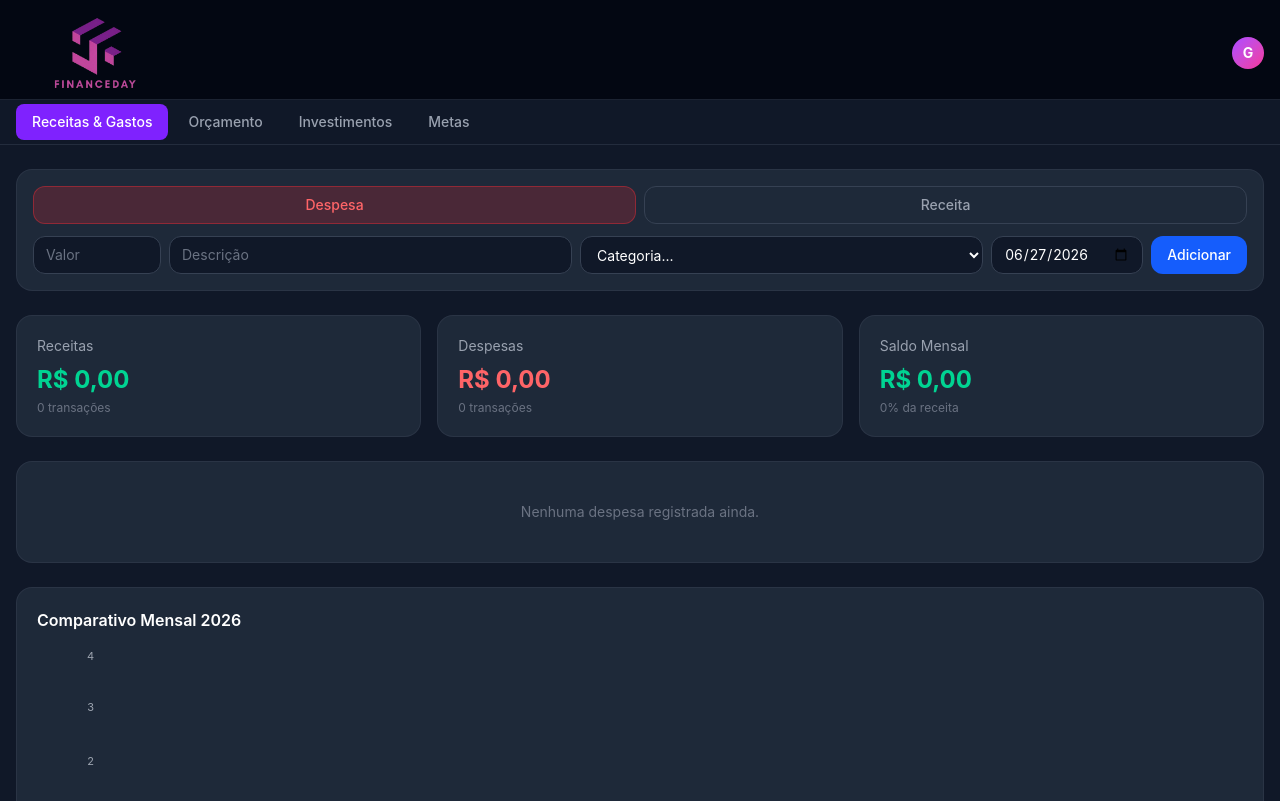
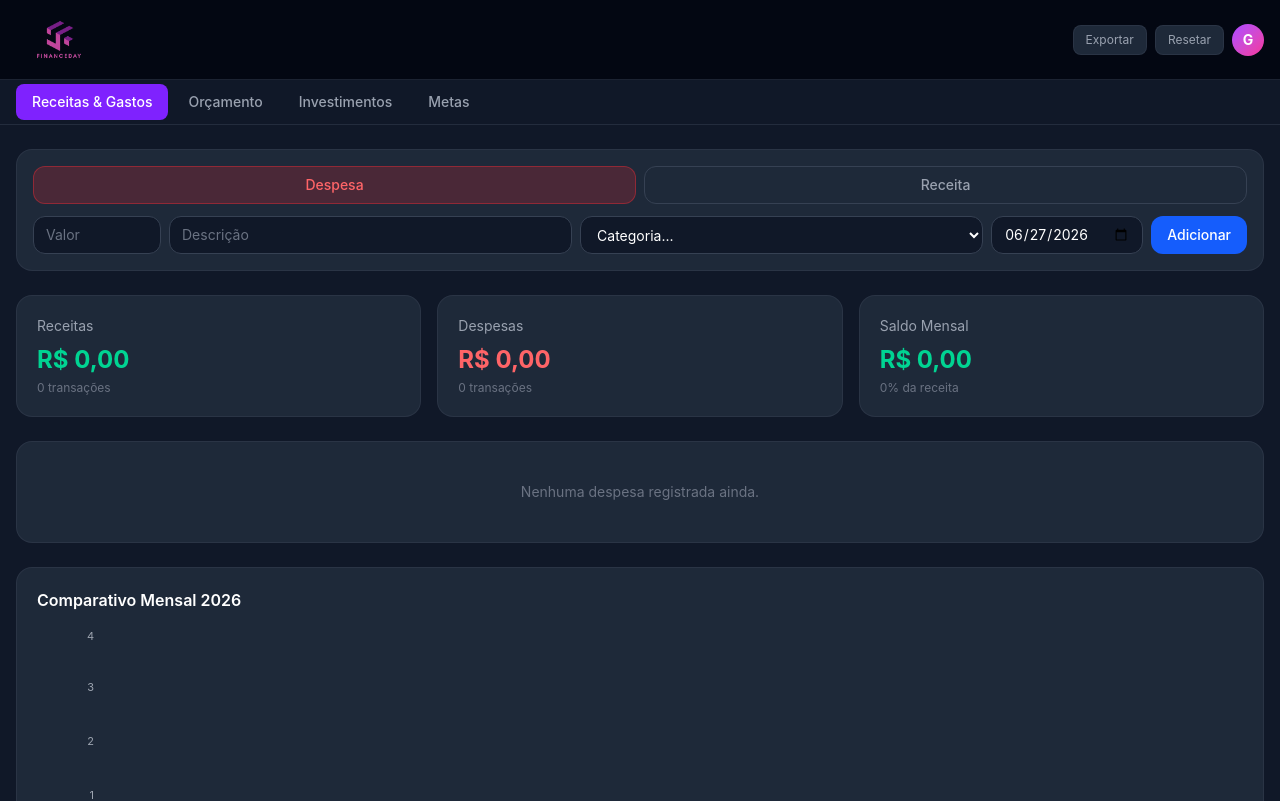
Before and after one commit to gabrielschwanke/finance-day, a React (Vite) app: page / in a window 1280 px wide. Shown: the top 801 px of the page. Built offline with nearby package versions, Linux system fonts and the light colour scheme.

Commit message:
feat: add export and reset to header

```diff
--- a/src/App.jsx
+++ b/src/App.jsx
@@ -15,7 +15,7 @@ function App() {
 
   return (
     <div className="bg-gray-900 text-white min-h-screen">
-      <Header />
+      <Header showToast={showToast} />
       <NavTabs activeTab={activeTab} onTabChange={setActiveTab} />
 
       <main className="max-w-7xl mx-auto px-4 py-6">
--- a/src/components/Header.jsx
+++ b/src/components/Header.jsx
@@ -1,18 +1,52 @@
 import logo from '../assets/img/logo-finance.png'
+import { useData } from '../context/DataContext'
 
-function Header() {
+function Header({ showToast }) {
+  const { data, updateData, DEFAULT_DATA } = useData()
   const mes = new Date().toLocaleString('pt-BR', { month: 'long', year: 'numeric' })
 
+  function handleExport() {
+    const json = JSON.stringify(data, null, 2)
+    const blob = new Blob([json], { type: 'application/json' })
+    const url = URL.createObjectURL(blob)
+    const a = document.createElement('a')
+    a.href = url
+    a.download = `financeday-${new Date().toISOString().slice(0, 10)}.json`
+    a.click()
+    URL.revokeObjectURL(url)
+    showToast('Dados exportados!')
+  }
+
+  function handleReset() {
+    if (!confirm('Isso apagará todos os seus dados. Deseja continuar?')) return
+    updateData(JSON.parse(JSON.stringify(DEFAULT_DATA)))
+    showToast('Dados resetados!')
+  }
+
   return (
-    <header className="sticky top-0 z-50 bg-gray-950 border-b border-gray-700/50 h-25">
-      <div className="max-w-7xl mx-auto px-4 py-4 flex items-center justify-between">
+    <header className="sticky top-0 z-50 bg-gray-950 border-b border-gray-700/50 h-20">
+      <div className="max-w-7xl mx-auto px-4 h-full flex items-center justify-between">
 
         <div className="flex items-center gap-3">
-          <img src={logo} alt="Logo" className="w-40 h-auto object-contain" />
+          <img src={logo} alt="Logo" className="h-10 w-auto object-contain" />
         </div>
 
-        <div className="w-8 h-8 rounded-full bg-gradient-to-br from-purple-500 to-pink-500 flex items-center justify-center text-sm font-bold text-white">
-          G
+        <div className="flex items-center gap-2">
+          <button
+            onClick={handleExport}
+            className="hidden sm:flex items-center gap-1.5 text-xs text-gray-400 hover:text-white bg-gray-800 hover:bg-gray-700 px-3 py-1.5 rounded-lg transition-colors border border-gray-700/50"
+          >
+            Exportar
+          </button>
+          <button
+            onClick={handleReset}
+            className="hidden sm:flex items-center gap-1.5 text-xs text-gray-400 hover:text-red-400 bg-gray-800 hover:bg-gray-700 px-3 py-1.5 rounded-lg transition-colors border border-gray-700/50"
+          >
+            Resetar
+          </button>
+          <div className="w-8 h-8 rounded-full bg-gradient-to-br from-purple-500 to-pink-500 flex items-center justify-center text-sm font-bold text-white">
+            G
+          </div>
         </div>
 
       </div>
```
